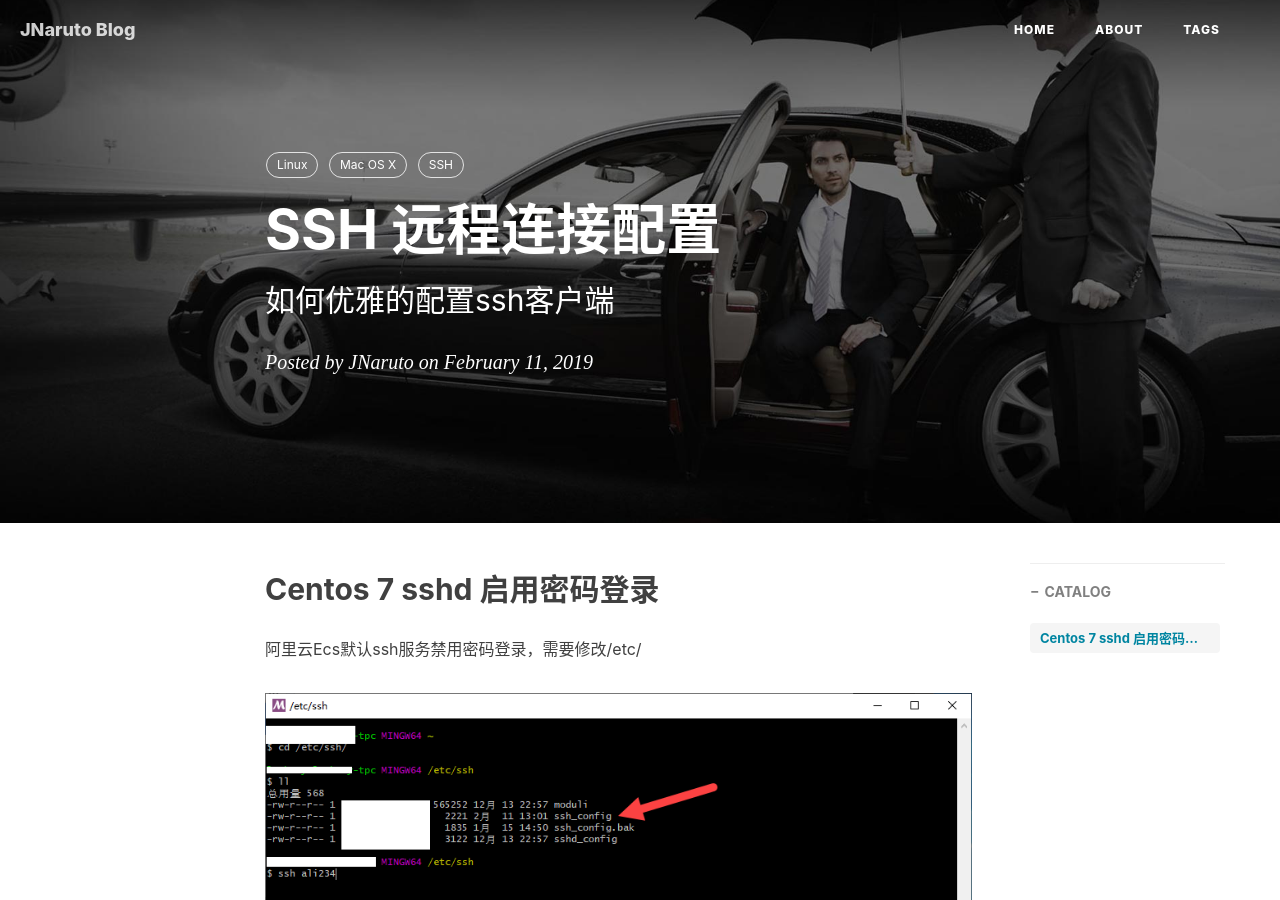
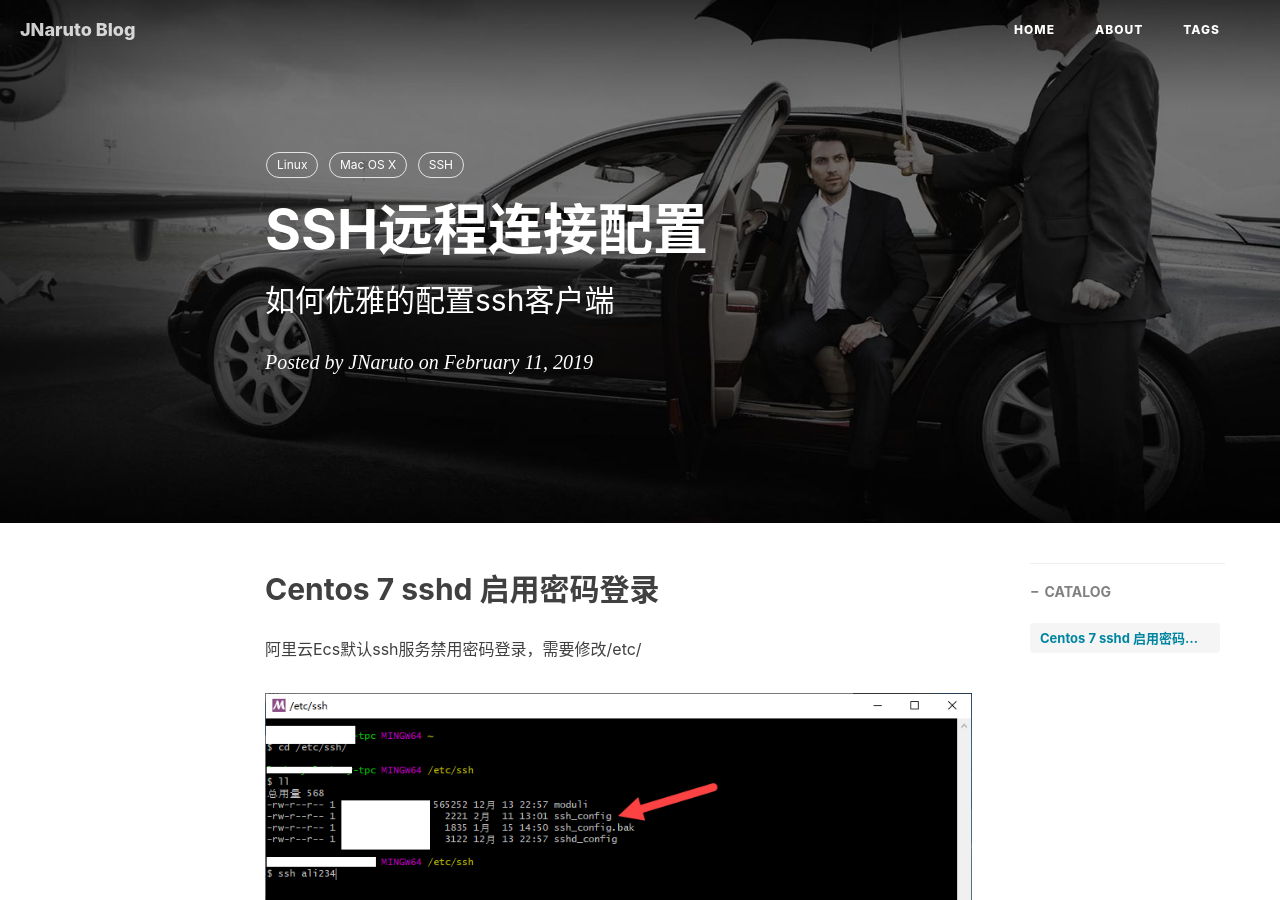
Before and after one commit to jnaruto/jnaruto.github.io, a Jekyll site: the page built from _posts/2019-02-11-SSH远程客户端配置.md, in a window 1280 px wide and 900 px high. Built offline with Jekyll 4.4.1, drawn with Linux system fonts in a browser that asks for light colours; nearby versions of some CDN libraries; comment, search, counter and statistics services are not loaded.

Commit message:
jnaruto update blog

```diff
--- a/_posts/2019-02-11-SSH远程客户端配置.md
+++ b/_posts/2019-02-11-SSH远程客户端配置.md
@@ -1,6 +1,6 @@
 ---
 layout:     post
-title:      SSH 远程连接配置
+title:      SSH远程连接配置
 subtitle:   如何优雅的配置ssh客户端
 date:       2019-02-11
 author:     JNaruto
```
